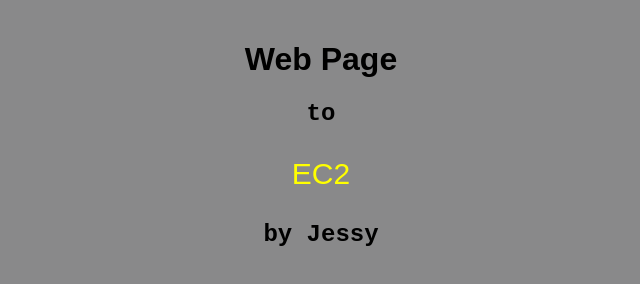
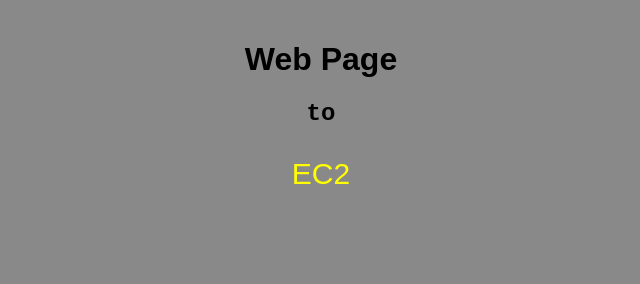
Before and after one commit to Jesdhy/WebPage, a plain HTML site: page index.html in a window 1280 px wide. Shown: the whole page, without its empty margins (319-959 px from the left). Drawn offline with Linux system fonts and the light colour scheme.

Commit message:
Add new change

```diff
--- a/index.html
+++ b/index.html
@@ -10,6 +10,5 @@
     <h1>Web Page</h1>
     <h2>to</h2>
     <p>EC2</p>
-    <h2>by Jessy</h2>
 </body>
 </html>
```
